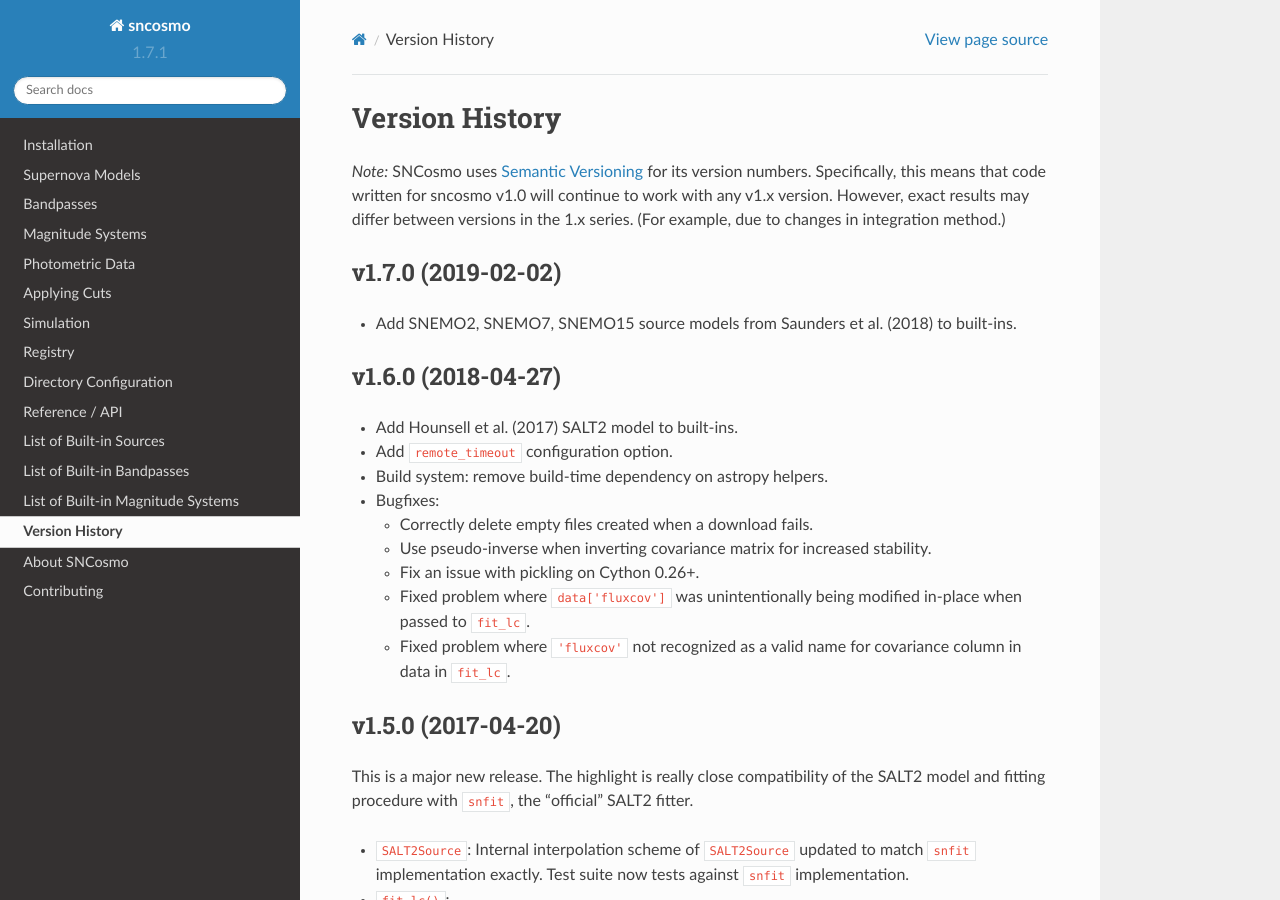
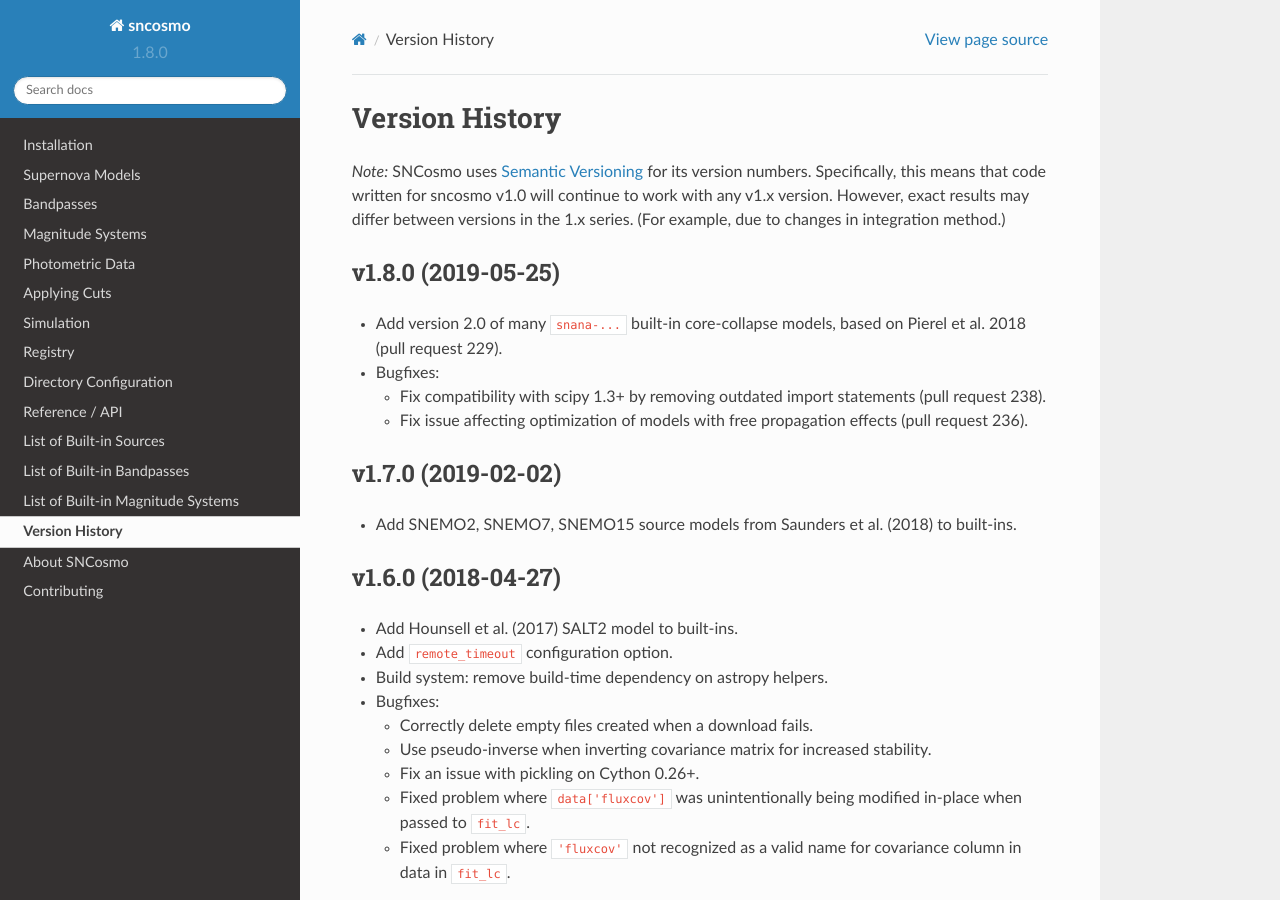
Before and after one commit to sncosmo/sncosmo, a Sphinx documentation site: the page built from docs/history.rst, in a window 1280 px wide and 900 px high. Built offline with Sphinx 7.4.7 and the Read the Docs theme 2.0.0, drawn with Linux system fonts in a browser that asks for light colours; pages that are not in the unit, such as notebooks, are missing from menus.

Commit message:
bump version and history for 1.8 release

```diff
--- a/docs/history.rst
+++ b/docs/history.rst
@@ -7,6 +7,20 @@ its version numbers. Specifically, this means that code written for
 sncosmo v1.0 will continue to work with any v1.x version. However,
 exact results may differ between versions in the 1.x series. (For
 example, due to changes in integration method.)
+
+v1.8.0 (2019-05-25)
+===================
+
+- Add version 2.0 of many ``snana-...`` built-in core-collapse models,
+  based on Pierel et al. 2018 (pull request 229).
+
+- Bugfixes:
+
+  - Fix compatibility with scipy 1.3+ by removing outdated import statements
+    (pull request 238).
+
+  - Fix issue affecting optimization of models with free propagation effects
+    (pull request 236).
 
 v1.7.0 (2019-02-02)
 ===================
--- a/sncosmo/__init__.py
+++ b/sncosmo/__init__.py
@@ -11,7 +11,7 @@ from astropy.config import ConfigItem, ConfigNamespace
 from astropy.config.configuration import update_default_config
 
 
-__version__ = "1.7.1"
+__version__ = "1.8.0"
 
 
 def test(package=None, test_path=None, args=None, plugins=None,
```
